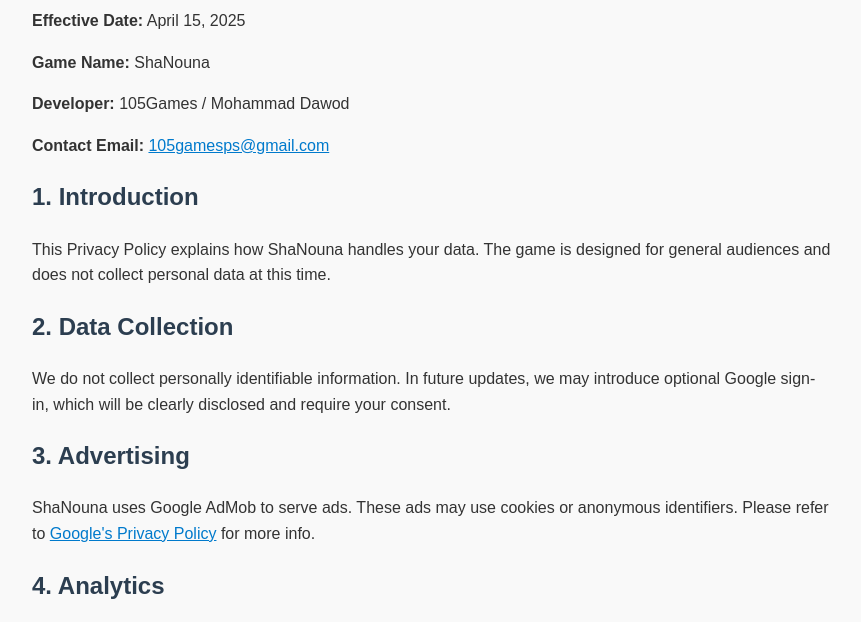
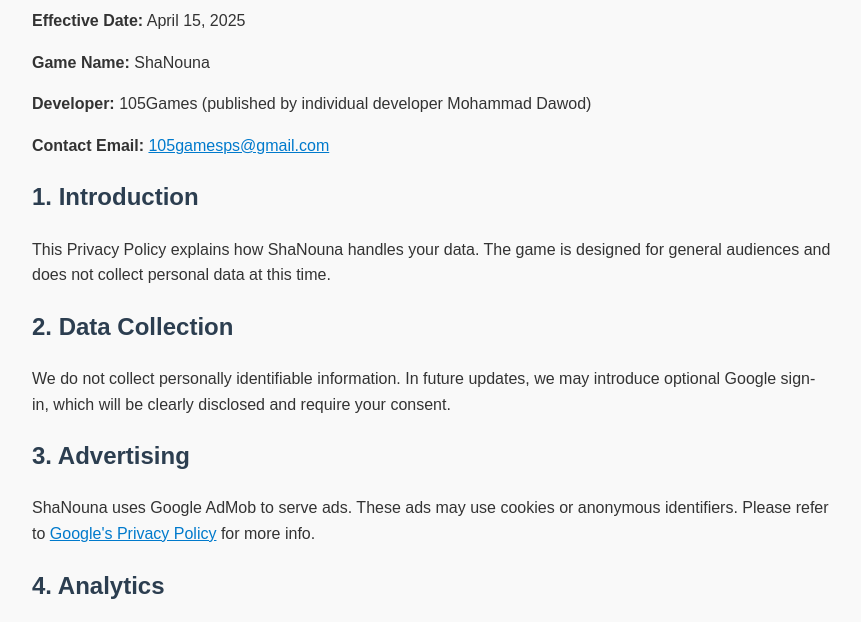
Before and after one commit to 105Games/shanouna-privacy-policy, a plain HTML site: page index.html in a window 1280 px wide. Shown: the part 126-748 px from the top of the page, without its empty margins (208-1069 px from the left). Drawn offline with Linux system fonts and the light colour scheme.

Commit message:
index.html

```diff
--- a/index.html
+++ b/index.html
@@ -26,7 +26,7 @@
   <h1>Privacy Policy</h1>
   <p><strong>Effective Date:</strong> April 15, 2025</p>
   <p><strong>Game Name:</strong> ShaNouna</p>
-  <p><strong>Developer:</strong> 105Games / Mohammad Dawod</p>
+ <p><strong>Developer:</strong> 105Games (published by individual developer Mohammad Dawod)</p>
   <p><strong>Contact Email:</strong> <a href="mailto:105gamesps@gmail.com">105gamesps@gmail.com</a></p>
 
   <h2>1. Introduction</h2>
```
